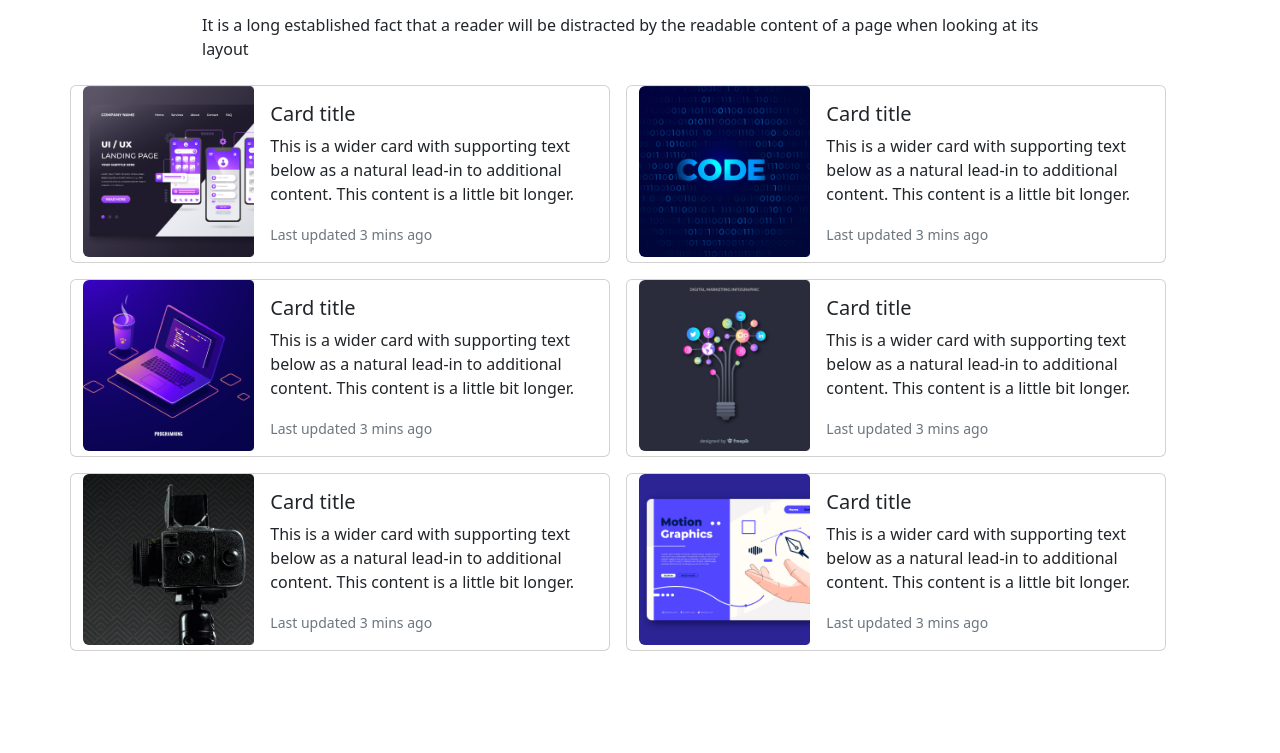
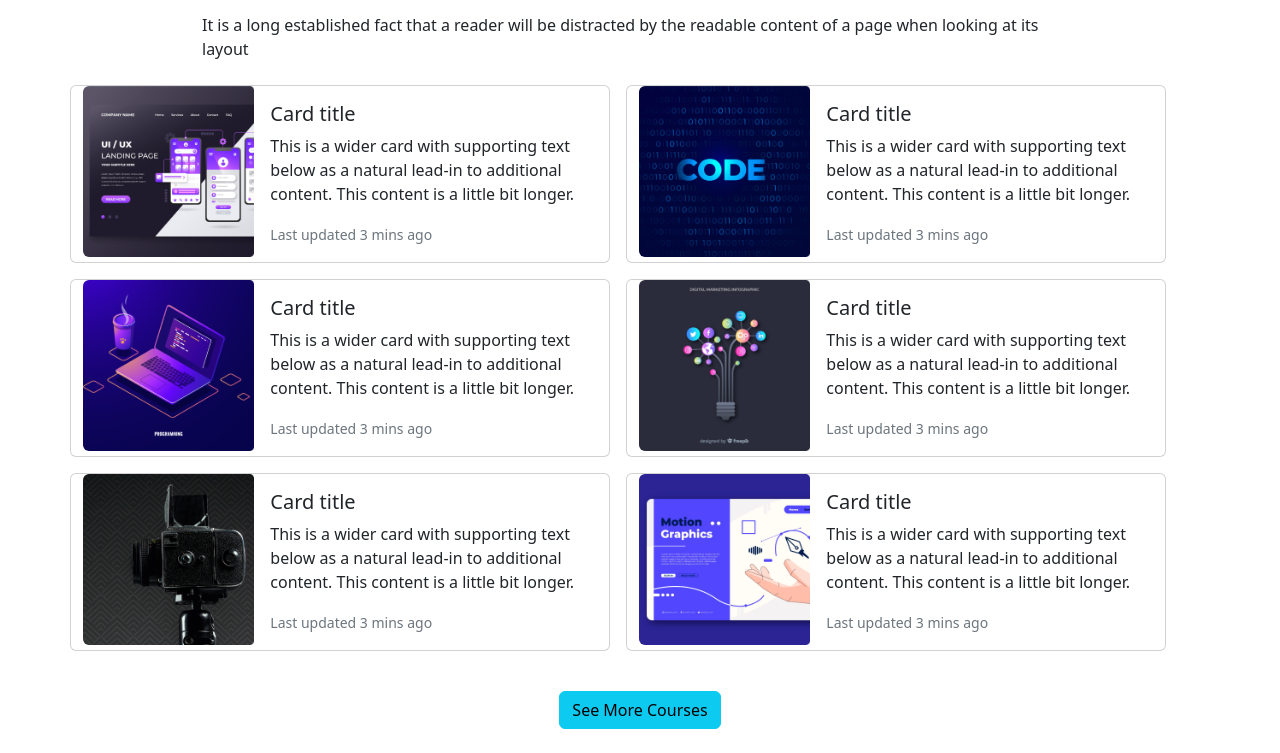
Before and after one commit to ishtiaqkhan007/assignment-3, a plain HTML site: page index.html in a window 1280 px wide. Shown: the part 827-1580 px from the top of the page. Before the commit the page ends 1494 px from the top, so only its background shows below. Drawn offline with nearby package versions, Linux system fonts and the light colour scheme.

Commit message:
courses done

```diff
--- a/index.html
+++ b/index.html
@@ -125,7 +125,7 @@
                 </p>
             </div>
             <!-- Courses -->
-            <div class="row w-100">
+            <div class="row">
                 <div class="col col-lg-6 card mb-3 me-3" style="max-width: 540px;">
                     <div class="row g-0">
                         <div class="col-md-4">
@@ -217,6 +217,10 @@
                     </div>
                 </div>
             </div>
+            <!-- courses end -->
+            <div class="d-flex justify-content-center m-4">
+                <button class="btn btn-info">See More Courses</button>
+            </div>
         </section>
     </main>
 
```
